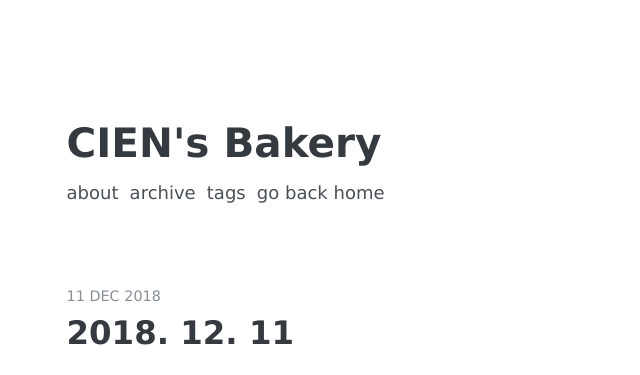
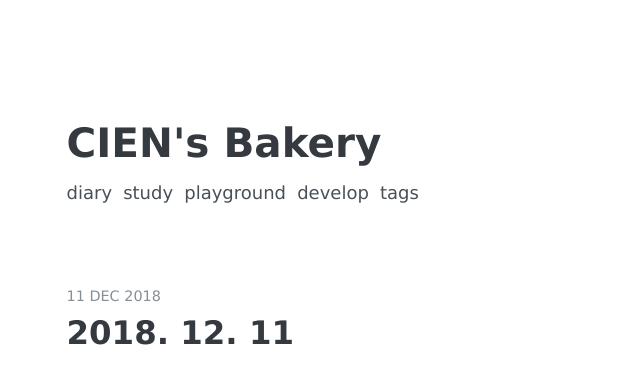
Before and after one commit to s280493/s280493.github.io, a Jekyll site: the page built from index.html, in a window 1280 px wide. Shown: the top 375 px of the page, without its empty margins (176-816 px from the left). Built offline with Jekyll 4.4.1, drawn with Linux system fonts in a browser that asks for light colours; some web fonts are replaced; the list of posts is cut into pages by our own code.

Commit message:
CIEN : Blog theme

```diff
--- a/_config.yml
+++ b/_config.yml
@@ -55,14 +55,18 @@ kramdown:
 
 # Navigation
 nav:
-  - name:           "About"
-    url:            "/about"
-  - name:           "Archive"
-    url:            "/archive"
+  - name:           "diary"
+    url:            "/tags/#diary"
+  - name:           "study"
+    url:            "/tags/#study"
+  - name:           "playground"
+    url:            "/tags/#playground"
+  - name:           "develop"
+    url:            "/tags/#develop"
   - name:           "Tags"
     url:            "/tags"
-  - name:           "Go Back Home"
-    url:            "https://gardenintheair.com"
+#  - name:           "Go Back Home"
+#    url:            "https://gardenintheair.com"
 
 # Sass
 sass:
```
